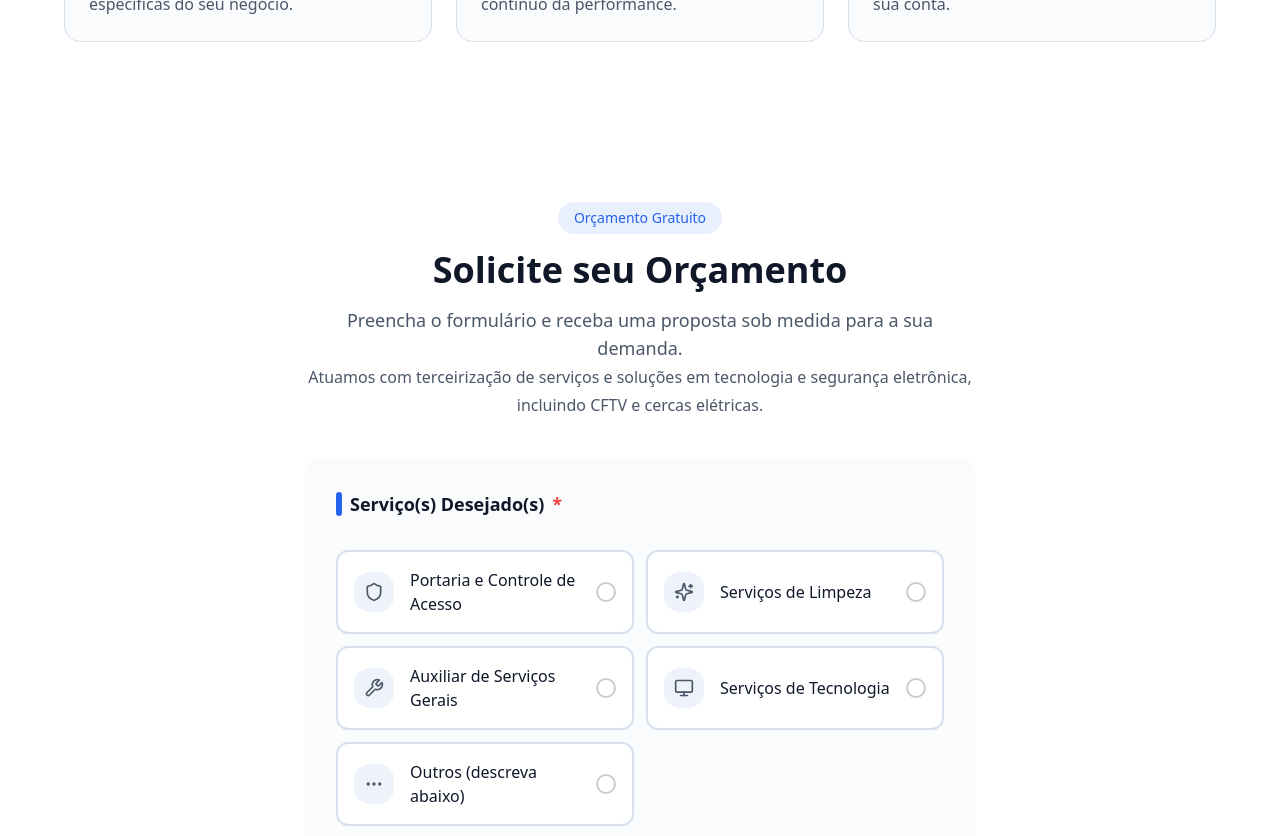
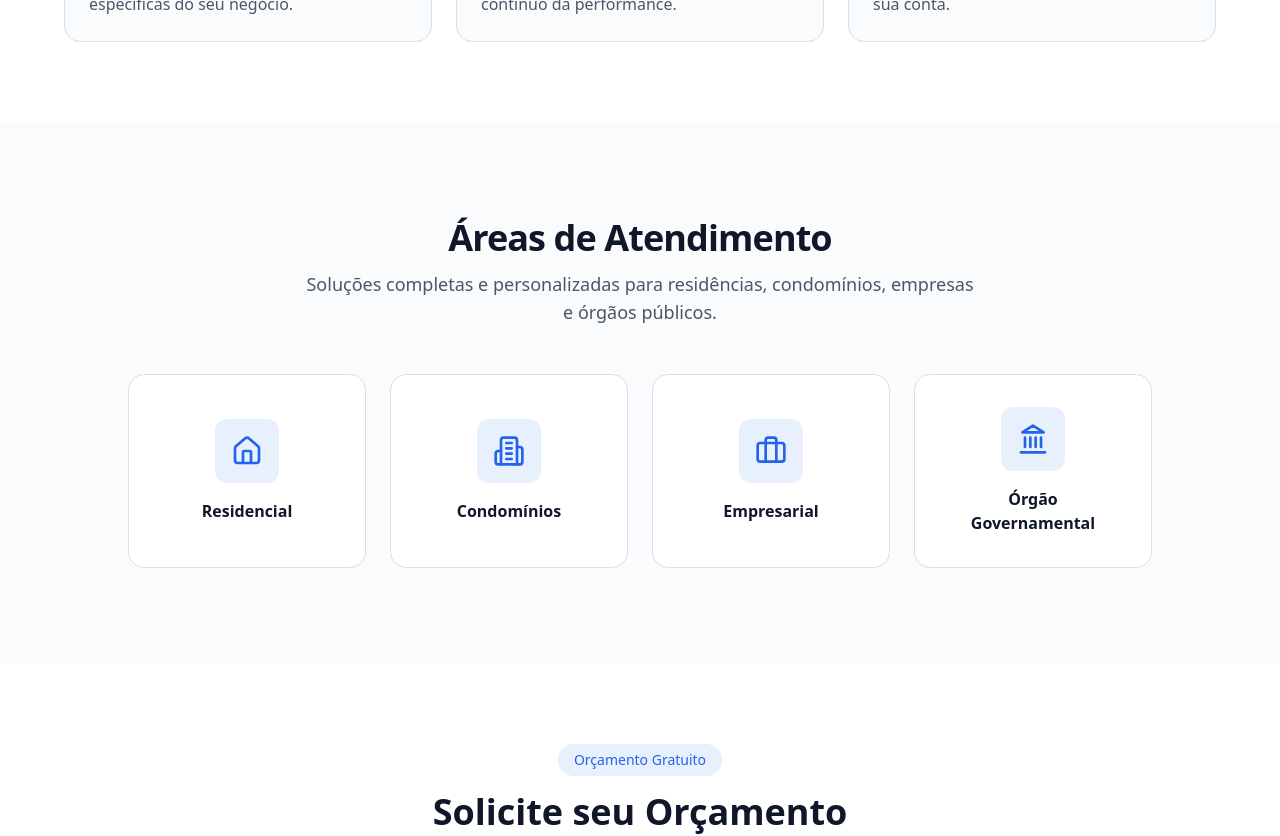
Before and after one commit to marcoshenriquedev/site-tw, a React (Vite) app: page / in a window 1280 px wide. Shown: the part 1440-2276 px from the top of the page. Built offline with nearby package versions, Linux system fonts and the light colour scheme; the HTML template or start-up script is replaced by a standard one.

Commit message:
Atualizações gerais

```diff
--- /dev/null
+++ b/src/components/ServicesSection.tsx
@@ -0,0 +1,42 @@
+import { Home, Building2, Briefcase, Landmark } from "lucide-react";
+
+const services = [
+  { icon: Home, title: "Residencial" },
+  { icon: Building2, title: "Condomínios" },
+  { icon: Briefcase, title: "Empresarial" },
+  { icon: Landmark, title: "Órgão Governamental" },
+];
+
+export const ServicesSection = () => {
+  return (
+    <section className="py-16 md:py-24 bg-background">
+      <div className="container mx-auto px-4">
+        <div className="text-center mb-10 md:mb-12">
+          <h2 className="text-3xl md:text-4xl font-bold text-foreground tracking-tight mb-3">
+            Áreas de Atendimento
+          </h2>
+          <p className="text-base md:text-lg text-muted-foreground leading-relaxed max-w-2xl mx-auto">
+            Soluções completas e personalizadas para residências, condomínios, empresas e órgãos públicos.
+          </p>
+        </div>
+
+        <div className="grid grid-cols-2 md:grid-cols-4 gap-4 md:gap-6 max-w-5xl mx-auto">
+          {services.map((service, index) => (
+            <div
+              key={index}
+              className="bg-card border border-border rounded-2xl p-6 md:p-8 flex flex-col items-center justify-center text-center hover:shadow-lg hover:border-primary/20 transition-all duration-300 group"
+            >
+              <div className="w-14 h-14 md:w-16 md:h-16 rounded-xl bg-primary/10 flex items-center justify-center mb-4 group-hover:bg-primary/20 transition-colors">
+                <service.icon className="w-7 h-7 md:w-8 md:h-8 text-primary" />
+              </div>
+
+              <h3 className="text-sm md:text-base font-semibold text-foreground">
+                {service.title}
+              </h3>
+            </div>
+          ))}
+        </div>
+      </div>
+    </section>
+  );
+};
--- a/src/pages/Index.tsx
+++ b/src/pages/Index.tsx
@@ -1,28 +1,26 @@
 import { useRef } from "react";
 import { HeroSection } from "@/components/HeroSection";
 import { BenefitsSection } from "@/components/BenefitsSection";
+import { ServicesSection } from "@/components/ServicesSection";
 import { TestimonialsSection } from "@/components/TestimonialsSection";
 import { FormSection } from "@/components/FormSection";
 import { Footer } from "@/components/Footer";
 import { WhatsAppButton } from "@/components/WhatsAppButton";
 import { Toaster } from "@/components/ui/toaster";
-// import OrcamentoForm from "@/components/OrcamentoForm"; // (opcional) remova se não usa
 
 const Index = () => {
-  const formRef = useRef<HTMLElement | null>(null);
+  const formRef = useRef<HTMLElement>(null);
 
   const scrollToForm = () => {
-    formRef.current?.scrollIntoView({ behavior: "smooth", block: "start" });
+    formRef.current?.scrollIntoView({ behavior: "smooth" });
   };
 
   return (
     <main className="min-h-screen">
       <HeroSection onScrollToForm={scrollToForm} />
       <BenefitsSection />
-
-      {/* ✅ AQUI: passa o ref */}
+      <ServicesSection />
       <FormSection ref={formRef} />
-
       <TestimonialsSection />
       <Footer />
       <WhatsAppButton />
```
